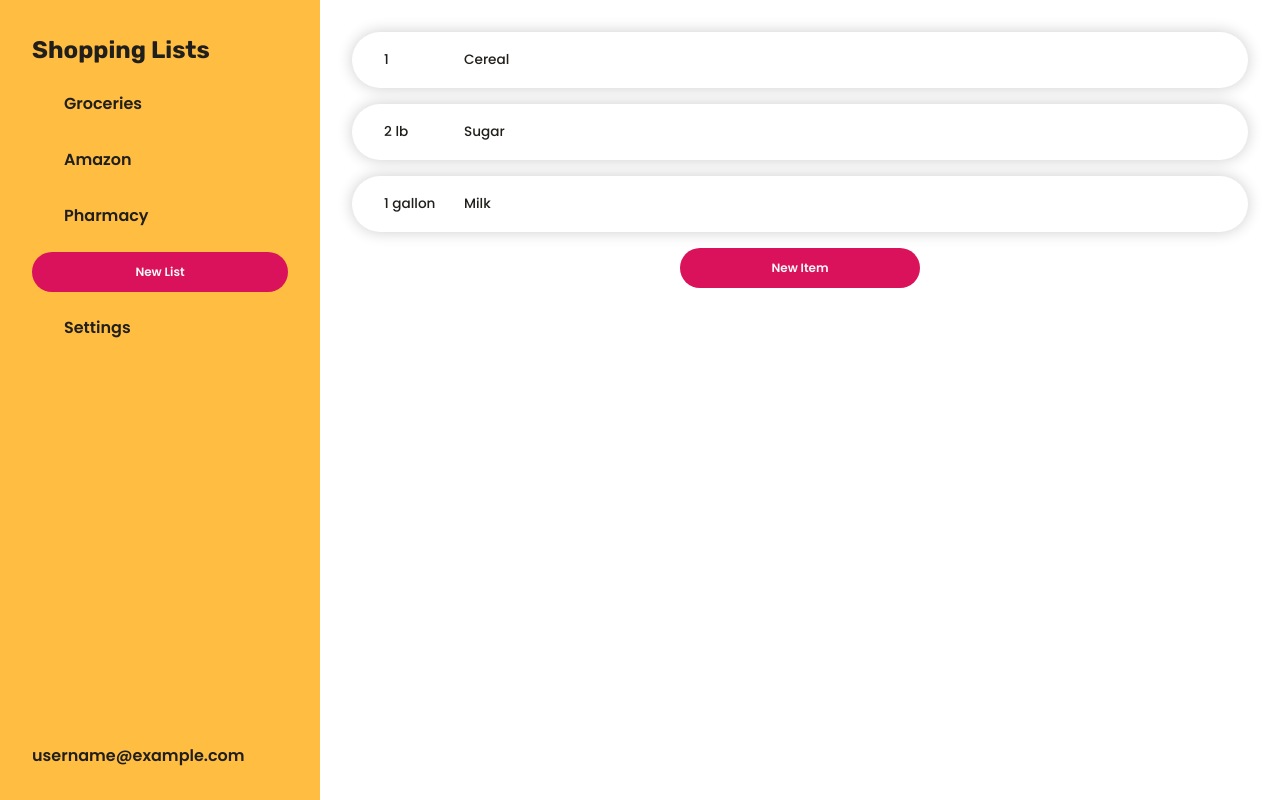
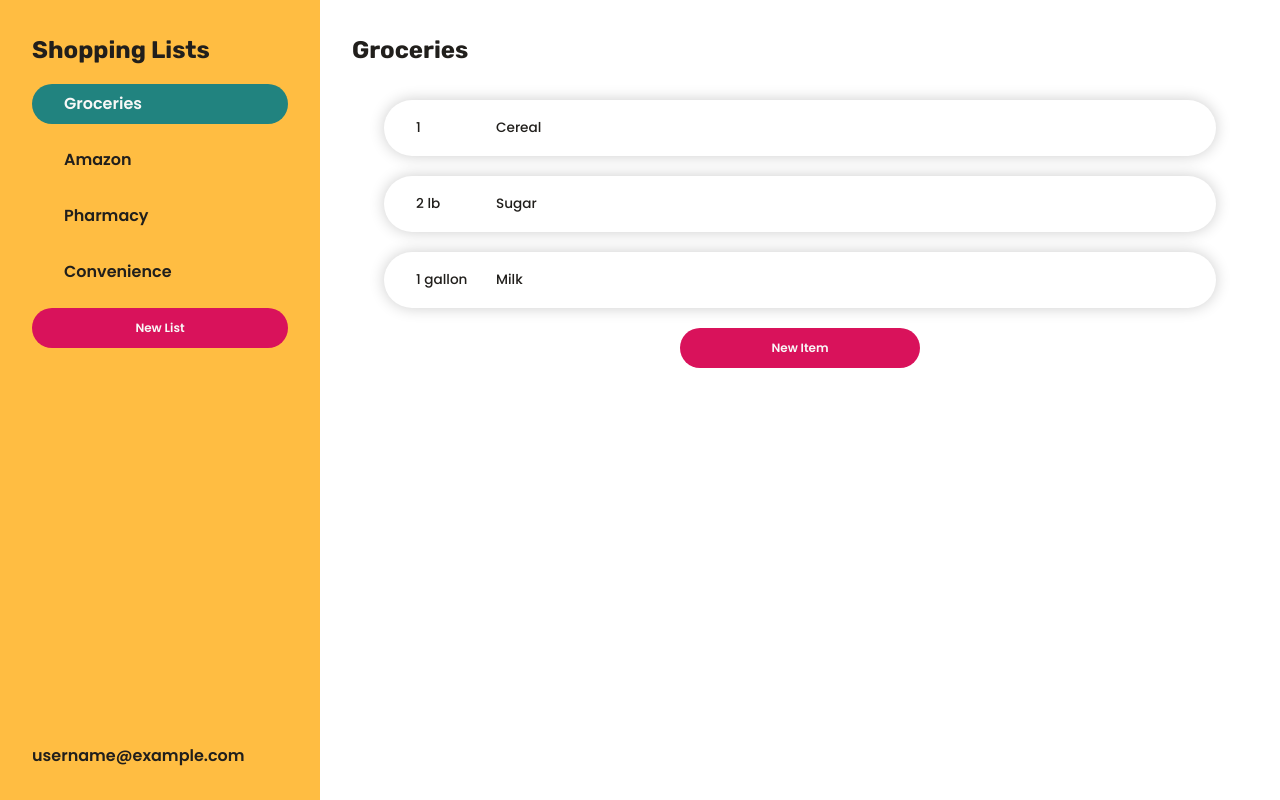
Before and after one commit to dsvalerian/totenotes, a React (Vite) app in the folder frontend/: page /home in a window 1280 px wide. Built offline with nearby package versions, Linux system fonts and the light colour scheme.

Commit message:
frontend for lists and items (just started)

```diff
--- /dev/null
+++ b/frontend/src/features/home/api/queries.ts
@@ -0,0 +1,69 @@
+export interface ShoppingItemModel {
+  id: number,
+  name: string,
+  quantity: number,
+  quantityUnit?: string
+}
+
+export interface ShoppingListModel {
+  id: number,
+  name: string,
+  items: ShoppingItemModel[]
+}
+
+const lists: ShoppingListModel[] = [
+  {
+    id: 1,
+    name: "Groceries",
+    items: [
+      {id: 1, name: "Cereal", quantity: 1},
+      {id: 2, name: "Sugar", quantity: 2, quantityUnit: "lb"},
+      {id: 3, name: "Milk", quantity: 1, quantityUnit: "gallon"},
+    ]
+  },
+  {
+    id: 2,
+    name: "Amazon",
+    items: [
+      {id: 4, name: "Can opener", quantity: 1},
+      {id: 5, name: "Notebook", quantity: 1},
+      {id: 6, name: "Pencil", quantity: 5},
+      {id: 7, name: "Eraser", quantity: 2},
+    ]
+  },
+  {
+    id: 3,
+    name: "Pharmacy",
+    items: [
+      {id: 8, name: "Mouthwash", quantity: 1},
+      {id: 9, name: "Bandaids", quantity: 1, quantityUnit: "pack"},
+    ]
+  },
+  {
+    id: 4,
+    name: "Convenience",
+    items: [
+      {id: 10, name: "Red bull", quantity: 2},
+      {id: 11, name: "Cookies", quantity: 1, quantityUnit: "sleeve"},
+    ]
+  },
+];
+
+export const fetchLists = async () => {
+  return lists;
+};
+
+export const addList = async (name: string): Promise<ShoppingListModel> => {
+  const highestId = lists.reduce((acc: number, currentList) => {
+    return currentList.id > acc ? currentList.id : acc;
+  }, 0);
+
+  const newList = {
+    id: highestId + 1,
+    name: name,
+    items: []
+  };
+
+  lists.push(newList);
+  return newList;
+};
--- a/frontend/src/features/home/components/home-page-layout/home-page-layout.module.css
+++ b/frontend/src/features/home/components/home-page-layout/home-page-layout.module.css
@@ -2,3 +2,8 @@
     display: flex;
     height: 100vh;
 }
+
+.page-content {
+    padding: 2rem;
+    flex: 1;
+}
--- a/frontend/src/features/home/components/home-page-layout/home-page-layout.tsx
+++ b/frontend/src/features/home/components/home-page-layout/home-page-layout.tsx
@@ -1,22 +1,48 @@
-import styles from './home-page-layout.module.css';
-import HomePageNav from '../home-page-nav/home-page-nav.tsx';
-import NavItem from '../nav-item/nav-item.tsx';
-import ShoppingList from '../shopping-list/shopping-list.tsx';
-import ShoppingItem from '../shopping-item/shopping-item.tsx';
+import styles from "./home-page-layout.module.css";
+import HomePageNav from "../home-page-nav/home-page-nav.tsx";
+import ShoppingList from "../shopping-list/shopping-list.tsx";
+import {addList, fetchLists, ShoppingListModel} from "../../api/queries.ts";
+import {useEffect, useState} from "react";
+import {useMutation, useQuery} from "@tanstack/react-query";
+
+const EMPTY_LIST: ShoppingListModel = {
+  id: -1,
+  name: "",
+  items: []
+};
 
 const HomePageLayout = () => {
+  const [selected, setSelected] = useState<ShoppingListModel>(EMPTY_LIST);
+
+  const newListMutation = useMutation({
+    mutationFn: async (name: string) => setSelected(await addList(name))
+  });
+
+  const {status, data: lists} = useQuery({
+    queryKey: ['lists'],
+    queryFn: fetchLists,
+  });
+
+  useEffect(() => {
+    if (status === "success") {
+      setSelected(lists[0]);
+    }
+  }, [status, lists]);
+
   return (
       <div className={styles['layout']}>
-        <HomePageNav title={'Shopping Lists'} user={'username@example.com'}>
-          <NavItem key={'nav-1'} label={'Groceries'} selected={false} />
-          <NavItem key={'nav-2'}  label={'Amazon'} selected={false} />
-          <NavItem key={'nav-3'}  label={'Pharmacy'} selected={false} />
-        </HomePageNav>
-        <ShoppingList>
-          <ShoppingItem item={'Cereal'} amount={1} unit={''} />
-          <ShoppingItem item={'Sugar'} amount={2} unit={'lb'} />
-          <ShoppingItem item={'Milk'} amount={1} unit={'gallon'} />
-        </ShoppingList>
+        <HomePageNav
+            title={'Shopping Lists'}
+            user={'username@example.com'}
+            lists={lists || []}
+            selectedList={selected}
+            onSelectedList={setSelected}
+            onNewList={(name: string) => newListMutation.mutate(name)}
+        />
+        <div className={styles['page-content']}>
+          <h1>{selected.name}</h1>
+          <ShoppingList items={selected.items} />
+        </div>
       </div>
   );
 };
--- a/frontend/src/features/home/components/home-page-nav/home-page-nav.module.css
+++ b/frontend/src/features/home/components/home-page-nav/home-page-nav.module.css
@@ -4,13 +4,7 @@
     display: flex;
     flex-direction: column;
     padding: 2rem;
-    justify-content: space-between;
-}
-
-.top-nav {
-    display: flex;
     gap: 1rem;
-    flex-direction: column;
 }
 
 .footer {
@@ -26,5 +20,12 @@
     display: flex;
     gap: 1rem;
     flex-direction: column;
+    flex-grow: 1;
     padding: 0;
+    overflow: auto;
+    scrollbar-color: var(--clr-neutral-400) var(--clr-primary-500);
 }
+
+.item-list > * {
+    flex-shrink: 0;
+}
--- a/frontend/src/features/home/components/home-page-nav/home-page-nav.tsx
+++ b/frontend/src/features/home/components/home-page-nav/home-page-nav.tsx
@@ -1,24 +1,38 @@
-import styles from './home-page-nav.module.css';
-import NavItem from '../nav-item/nav-item.tsx';
-import Button from '../../../../shared/components/ui/button/button.tsx';
-import {PropsWithChildren} from 'react';
+import styles from "./home-page-nav.module.css";
+import NavItem from "../nav-item/nav-item.tsx";
+import Button from "../../../../shared/components/ui/button/button.tsx";
+import {ShoppingListModel} from "../../api/queries.ts";
 
 type HomePageNavProps = {
   title: string,
-  user: string
-} | PropsWithChildren;
+  user: string,
+  lists: ShoppingListModel[],
+  selectedList: ShoppingListModel,
+  onSelectedList: (list: ShoppingListModel) => void,
+  onNewList: (name: string) => void,
+};
 
-const HomePageNav = ({title, user, children}: HomePageNavProps) => {
+const HomePageNav = ({title, user, lists, selectedList, onSelectedList, onNewList}: HomePageNavProps) => {
+  const navItems = lists.map(list =>
+    <NavItem
+        key={list.id}
+        label={list.name}
+        selected={list.id === selectedList.id}
+        onClick={() => onSelectedList(list)}
+    />
+  );
+
   return (
       <nav className={styles['nav']}>
-        <div className={styles['top-nav']}>
-          <h2 className={styles['title']}>{title}</h2>
-          <ul className={styles['item-list']}>
-            {children}
-            <Button type={'normal'} label={'New List'} />
-            <NavItem label={'Settings'} selected={false} />
-          </ul>
-        </div>
+        <h2 className={styles['title']}>{title}</h2>
+        <ul className={styles['item-list']}>
+          {navItems}
+          <Button
+              type={'normal'}
+              label={'New List'}
+              onClick={() => onNewList("New List")}
+          />
+        </ul>
         <p className={styles['footer']}>{user}</p>
       </nav>
   );
--- a/frontend/src/features/home/components/nav-item/nav-item.module.css
+++ b/frontend/src/features/home/components/nav-item/nav-item.module.css
@@ -12,6 +12,11 @@
 
 .nav-item:hover {
     cursor: pointer;
-    background: var(--clr-secondary-500);
+    background: hsla(var(--clr-accent-500-hsl), .8);
     color: var(--clr-neutral-50);
 }
+
+.selected, .selected:hover {
+    background: var(--clr-accent-500);
+    color: var(--clr-neutral-50);
+}
--- a/frontend/src/features/home/components/nav-item/nav-item.tsx
+++ b/frontend/src/features/home/components/nav-item/nav-item.tsx
@@ -2,12 +2,13 @@ import styles from './nav-item.module.css';
 
 interface NavItemProps {
   label: string,
-  selected: boolean
+  selected: boolean,
+  onClick?: () => void
 }
 
-const NavItem = ({label, selected}: NavItemProps) => {
+const NavItem = ({label, selected, onClick}: NavItemProps) => {
   return (
-      <li className={styles['nav-item']}>
+      <li className={`${styles['nav-item']} ${selected && styles['selected']}`} onClick={onClick}>
         {label}
       </li>
   );
--- a/frontend/src/features/home/components/shopping-item/shopping-item.tsx
+++ b/frontend/src/features/home/components/shopping-item/shopping-item.tsx
@@ -1,16 +1,16 @@
 import styles from './shopping-item.module.css';
 
 interface ShoppingItemProps {
-  item: string,
-  amount: number,
-  unit: string
+  name: string,
+  quantity: number,
+  quantityUnit?: string
 }
 
-const ShoppingItem = ({item, amount, unit}: ShoppingItemProps) => {
+const ShoppingItem = ({name, quantity, quantityUnit}: ShoppingItemProps) => {
   return (
       <li className={styles['shopping-item']}>
-        <p>{amount} {unit}</p>
-        <p>{item}</p>
+        <p>{quantity}{quantityUnit && ` ${quantityUnit}`}</p>
+        <p>{name}</p>
       </li>
   );
 };
--- a/frontend/src/features/home/components/shopping-list/shopping-list.module.css
+++ b/frontend/src/features/home/components/shopping-list/shopping-list.module.css
@@ -2,7 +2,7 @@
     display: flex;
     flex-direction: column;
     width: 100%;
-    gap: 1rem;
+    gap: 1.25rem;
     padding: 2rem;
 }
 
--- a/frontend/src/features/home/components/shopping-list/shopping-list.tsx
+++ b/frontend/src/features/home/components/shopping-list/shopping-list.tsx
@@ -1,13 +1,22 @@
-import styles from './shopping-list.module.css';
-import {PropsWithChildren} from 'react';
-import Button from '../../../../shared/components/ui/button/button.tsx';
+import styles from "./shopping-list.module.css";
+import Button from "../../../../shared/components/ui/button/button.tsx";
+import {ShoppingItemModel} from "../../api/queries.ts";
+import ShoppingItem from "../shopping-item/shopping-item.tsx";
 
-const ShoppingList = ({children}: PropsWithChildren) => {
+interface ShoppingListProps {
+  items: ShoppingItemModel[];
+}
+
+const ShoppingList = ({items}: ShoppingListProps) => {
+  const shoppingListItems = items.map((item: ShoppingItemModel) =>
+    <ShoppingItem key={item.id} name={item.name} quantity={item.quantity} quantityUnit={item.quantityUnit} />
+  );
+
   return (
       <ul className={styles['shopping-list']}>
-        {children}
+        {shoppingListItems}
         <div className={styles['button-wrapper']}>
-          <Button label={'New Item'} />
+          <Button label={'New Item'} onClick={() => console.log("clicked")}/>
         </div>
       </ul>
   );
--- a/frontend/src/shared/components/ui/button/button.tsx
+++ b/frontend/src/shared/components/ui/button/button.tsx
@@ -3,32 +3,38 @@ import {Link} from 'react-router-dom';
 
 interface CommonButtonProps {
   label: string,
-  variant?: 'solid' | 'outline'
+  variant?: 'solid' | 'outline',
 }
 
-type ConditionalButtonProps = | {
-  type?: 'normal' | 'form',
-  to?: never
+type ConditionalButtonProps = {
+  type?: 'normal',
+  to?: never,
+  onClick: () => void
+} | {
+  type: 'form',
+  to?: never,
+  onClick?: never
 } | {
   type: 'route-link',
-  to: string
+  to: string,
+  onClick?: never
 };
 
 type ButtonProps = CommonButtonProps & ConditionalButtonProps;
 
-const Button = ({label, variant, type, to}: ButtonProps) => {
+const Button = ({label, variant, onClick, type, to}: ButtonProps) => {
   const classNames = `${styles['button']} ${styles[variant || 'solid']}`;
 
   switch (type || 'normal') {
     case 'normal':
       return (
-          <input className={classNames} value={label} type={'submit'} />
+          <button className={classNames} onClick={onClick}>
+            {label}
+          </button>
       );
     case 'form':
       return (
-          <button className={classNames}>
-            {label}
-          </button>
+          <input className={classNames} value={label} type={'submit'} />
       );
     case 'route-link':
       return (
--- a/frontend/src/shared/styles/global.css
+++ b/frontend/src/shared/styles/global.css
@@ -3,11 +3,15 @@
 
 :root {
     --clr-primary-500-hsl: 39, 100%, 63%;
+    --clr-secondary-300-hsl: 338, 85%, 64%;
     --clr-secondary-500-hsl: 338, 85%, 46%;
+    --clr-accent-300-hsl: 178, 60%, 53%;
     --clr-accent-500-hsl: 178, 60%, 32%;
 
     --clr-primary-500: hsl(var(--clr-primary-500-hsl));
+    --clr-secondary-300: hsl(var(--clr-secondary-300-hsl));
     --clr-secondary-500: hsl(var(--clr-secondary-500-hsl));
+    --clr-accent-300: hsl(var(--clr-accent-300-hsl));
     --clr-accent-500: hsl(var(--clr-accent-500-hsl));
 
     --clr-neutral-50: hsl(38, 8%, 97%);
```
Also changed, not shown: 2 other files (tests, documents, lock files or other folders).
